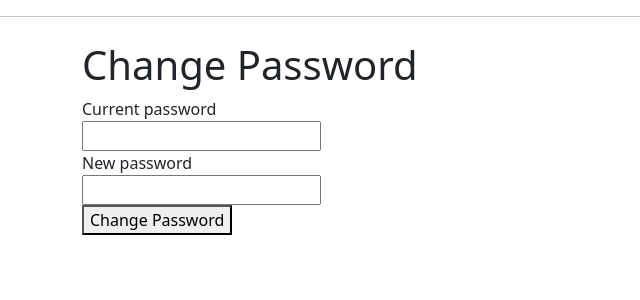
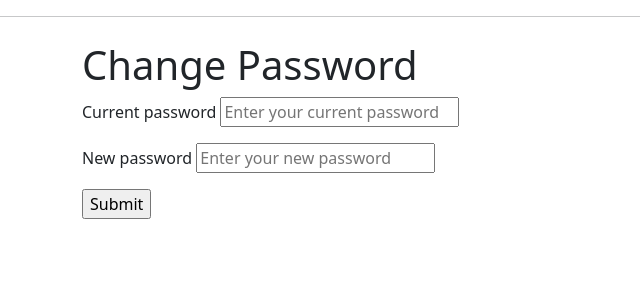
Before and after one commit to SameeCodesThat/Computer_Program_Starter, a Flask app: template app/templates/change_password.html in a window 1280 px wide. Shown: the part 56-356 px from the top of the page, without its empty margins (0-640 px from the left). Run offline with Flask 3, Linux system fonts and the light colour scheme; the template is opened without the code that fills it, so the values that code supplies are empty, except form fields; form fields are guessed from the names that the template uses; some libraries are stand-ins or nearby versions.

Commit message:
updates to html files

```diff
--- a/app/templates/change_password.html
+++ b/app/templates/change_password.html
@@ -3,17 +3,24 @@
 {% block content %}
 <h1>Change Password</h1>
 <form method="POST" novalidate>
-    <div>
-        <label for="current_password">Current password</label><br>
-        <input type="password" id="current_password" name="current_password">
-    </div>
-    <div>
-        <label for="new_password">New password</label><br>
-        <input type="password" id="new_password" name="new_password">
-    </div>
-    <div>
-        <button type="submit">Change Password</button>
-    </div>
+    {{ form.hidden_tag() }}
+    <p>
+        {{ form.current_password.label }}
+        {{ form.current_password(placeholder="Enter your current password", autocomplete="current_password") }}
+        {% for error in form.current_password.errors %}
+    <span style="color: red;">{{ error }}</span>
+{% endfor %}
+    </p>
+    <p>
+        {{ form.new_password.label }}
+        {{ form.new_password(placeholder="Enter your new password", autocomplete="new_password") }}
+        {% for error in form.new_password.errors %}
+    <span style="color: red;">{{ error }}</span>
+{% endfor %}
+    </p>
+<p>
+    {{ form.submit() }}
+</p>
 </form>
 
 {% with messages = get_flashed_messages(with_categories=true) %}
```
